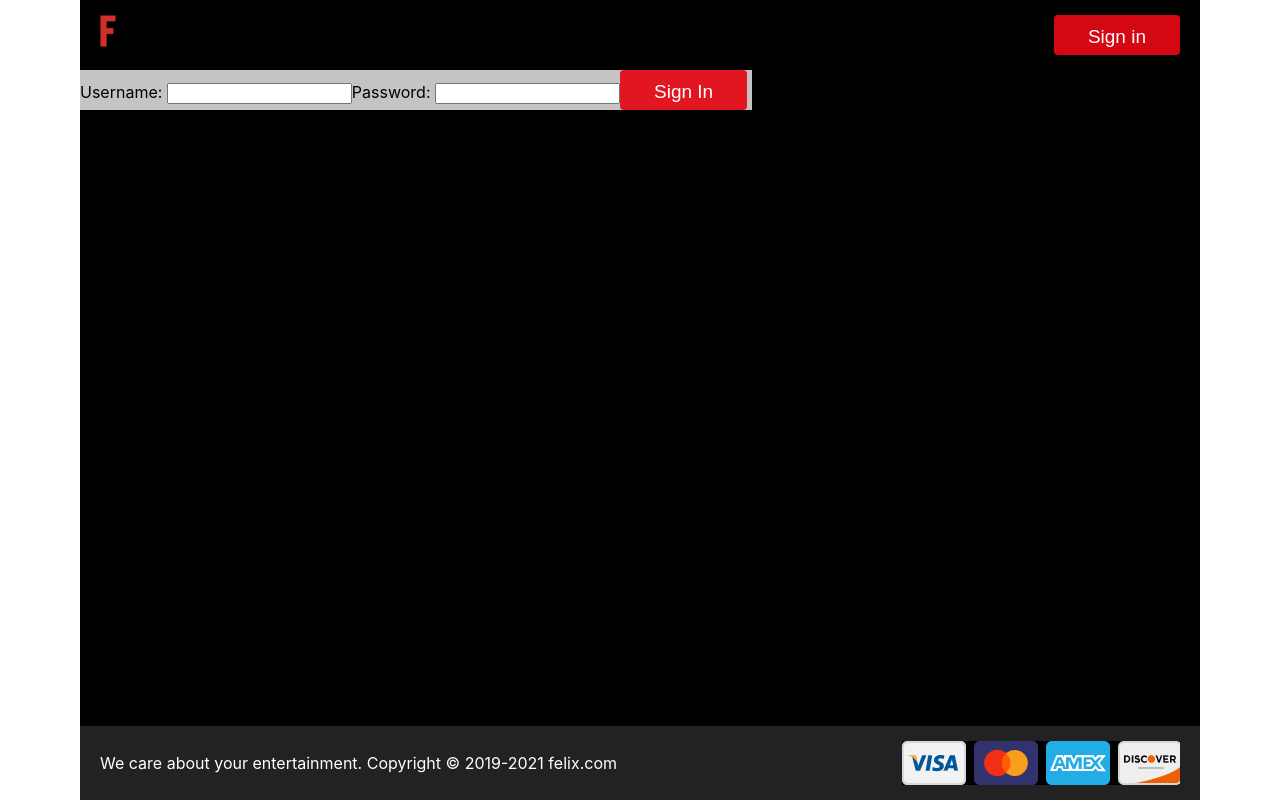
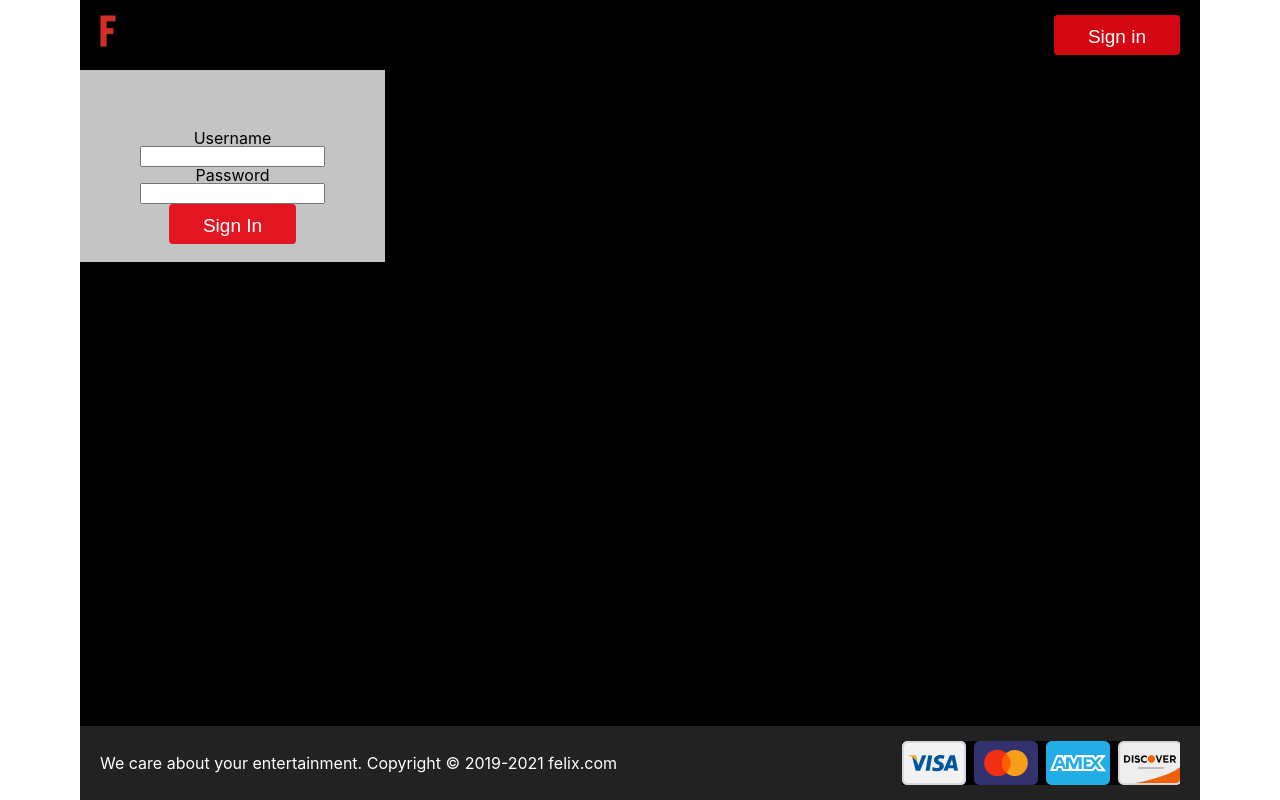
Before and after one commit to donataspocius/netflixCloneApp-React, a React (Create React App) app: page /login in a window 1280 px wide. Built offline with nearby package versions, Linux system fonts and the light colour scheme.

Commit message:
main pages + favorites

```diff
--- a/src/App.js
+++ b/src/App.js
@@ -1,9 +1,9 @@
-import { useState } from "react";
+import { useState, useEffect } from "react";
 import { BrowserRouter, Routes, Route } from "react-router-dom";
 
 import HomePage from "./pages/HomePage/HomePage";
 import Layout from "./components/Layout/Layout";
-import Login from "./pages/Login.js";
+import Login from "./pages/Login/Login.js";
 import UserContent from "./pages/userContent";
 
 export default function App() {
@@ -12,24 +12,28 @@ export default function App() {
   );
 
   function toggleFavorites(movieId) {
-    let updateFavorites = [...favorites];
-    if (favorites.includes(movieId)) {
-      updateFavorites = updateFavorites.filter((id) => id !== movieId);
-    } else {
-      updateFavorites = updateFavorites.concat(movieId);
-    }
-    localStorage.setItem("favorites", JSON.stringify(updateFavorites));
-    setFavorites(updateFavorites);
+    setFavorites((prevFavorites) => {
+      if (prevFavorites.includes(movieId)) {
+        return (prevFavorites = prevFavorites.filter((id) => id !== movieId));
+      } else {
+        return (prevFavorites = prevFavorites.concat(movieId));
+      }
+    });
 
-    //   setFavorites((prevFavorites) => {
-    //     if (prevFavorites.includes(movieId)) {
-    //       prevFavorites = prevFavorites.filter((id) => id !== movieId);
-    //     } else {
-    //       prevFavorites = prevFavorites.concat(movieId);
-    //     }
-    //   });
-    //   localStorage.setItem("favorites", JSON.stringify(favorites));
+    // ---> ALTERNATIVE
+    // let updateFavorites = [...favorites];
+    // if (favorites.includes(movieId)) {
+    //   updateFavorites = updateFavorites.filter((id) => id !== movieId);
+    // } else {
+    //   updateFavorites = updateFavorites.concat(movieId);
+    // }
+    // localStorage.setItem("favorites", JSON.stringify(updateFavorites));
+    // setFavorites(updateFavorites);
   }
+
+  useEffect(() => {
+    localStorage.setItem("favorites", JSON.stringify(favorites));
+  }, [favorites]);
 
   return (
     <BrowserRouter>
--- /dev/null
+++ b/src/components/Input/Input.js
@@ -0,0 +1,11 @@
+import { Fragment, useId } from "react";
+
+export default function Input({ id, label, type = "text", onChange }) {
+  let uniqueId = useId();
+  return (
+    <Fragment>
+      <label htmlFor={id || uniqueId}>{label}</label>
+      <input id={id || uniqueId} type={type} onChange={onChange}></input>
+    </Fragment>
+  );
+}
--- a/src/pages/HomePage/HomePage.js
+++ b/src/pages/HomePage/HomePage.js
@@ -1,4 +1,4 @@
-import { Fragment, useEffect, useState } from "react";
+import { Fragment, useEffect, useState, useCallback } from "react";
 
 import classes from "./HomePage.module.css";
 
@@ -9,24 +9,22 @@ import Button from "../../components/Button/Button";
 export default function HomePage({ toggleFavorites, favorites }) {
   const [moviesList, setMoviesList] = useState([]);
 
-  useEffect(() => {
   // getting API data
-    async function getApiData() {
+  const getApiData = useCallback(async () => {
     try {
       const result = await fetch(
         "https://dummy-video-api.onrender.com/content/free-items"
       );
       const apiData = await result.json();
-        return apiData;
+      setMoviesList(apiData);
     } catch (error) {
       throw new Error(error);
     }
-    }
+  }, []);
 
-    getApiData().then((moviesData) => {
-      setMoviesList(moviesData);
-    });
-  }, []);
+  useEffect(() => {
+    getApiData();
+  }, [getApiData]);
 
   return (
     <Fragment>
--- a/src/pages/Login.js
+++ /dev/null
@@ -1,9 +0,0 @@
-import LoginForm from "../components/LoginForm/LoginForm";
-
-export default function Login() {
-  return (
-    <main className="background">
-      <LoginForm />
-    </main>
-  );
-}
--- /dev/null
+++ b/src/pages/Login/Login.js
@@ -0,0 +1,22 @@
+import { Fragment } from "react";
+import Button from "../../components/Button/Button";
+import Input from "../../components/Input/Input";
+import classes from "./Login.module.css";
+
+export default function Login() {
+  function onChange() {}
+  function handleSubmit() {}
+  return (
+    <Fragment className={classes.formContainer}>
+      <form onSubmit={handleSubmit} className={classes.formLayout}>
+        <Input label={"Username"} onChange={onChange} />
+        <Input label={"Password"} type={"password"} onChange={onChange} />
+        <Button size={"big"} type="submit">
+          Sign In
+        </Button>
+      </form>
+    </Fragment>
+  );
+}
+
+// <main className="background">
--- /dev/null
+++ b/src/pages/Login/Login.module.css
@@ -0,0 +1,17 @@
+/* .formContainer {
+  align-items: center;
+} */
+
+.formLayout {
+  background-color: var(--lightGrey);
+  display: inline-flex;
+  flex-direction: column;
+  padding: 60px 60px 18px;
+  /* background: var(--lightGrey);
+  display: inline-flex;
+  flex-direction: column;
+  padding: 60px 60px 18px;
+  color: var(--black);*/
+  margin: 0 auto;
+  align-items: center;
+}
--- a/src/pages/userContent.js
+++ b/src/pages/userContent.js
@@ -1,3 +1,4 @@
+import { useCallback } from "react";
 import { useEffect, useState } from "react";
 
 import MovieCard from "../components/MovieCard/MovieCard";
@@ -6,9 +7,7 @@ import classes from "./HomePage/HomePage.module.css";
 export default function UserContent({ favorites, toggleFavorites }) {
   const [userMovies, setUserMovies] = useState([]);
 
-  useEffect(() => {
-    // getting API data
-    async function getApiData() {
+  const getApiData = useCallback(async () => {
     try {
       const result = await fetch(
         "https://dummy-video-api.onrender.com/content/items",
@@ -21,16 +20,15 @@ export default function UserContent({ favorites, toggleFavorites }) {
         }
       );
       const apiData = await result.json();
-        return apiData;
+      setUserMovies(apiData);
     } catch (error) {
       throw new Error(error);
     }
-    }
+  }, []);
 
-    getApiData().then((moviesData) => {
-      setUserMovies(moviesData);
-    });
-  }, []);
+  useEffect(() => {
+    getApiData();
+  }, [getApiData]);
 
   return (
     <main>
```
Also changed, not shown: src/components/Input/input.module.js (added). Lines whose indentation alone changed are shown as unchanged.
